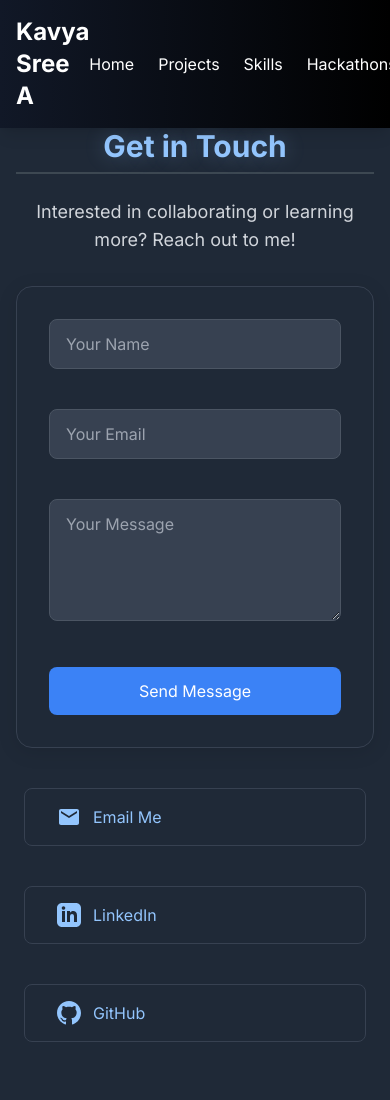
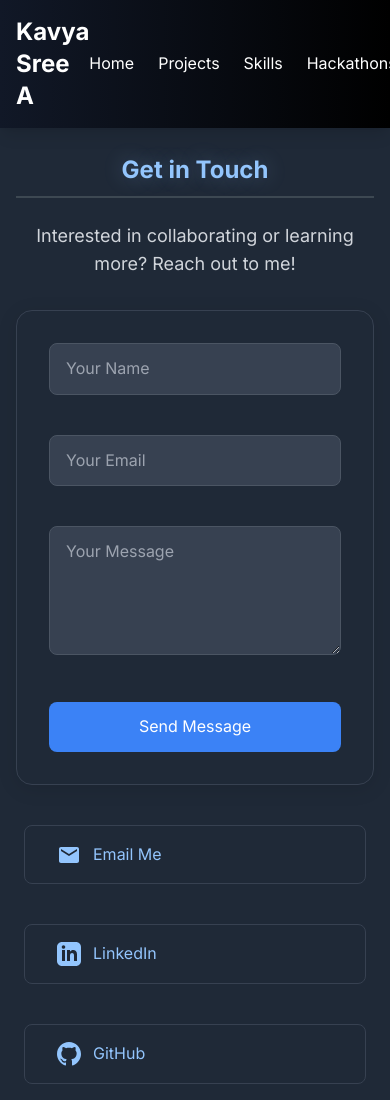
Before and after one commit to KavyaSreeA/Portfolio, a plain HTML site: page contact.html in a window 390 px wide. Shown: the top 1100 px of the page. Drawn offline with nearby package versions, Linux system fonts and the light colour scheme.

Commit message:
Updated CSS

```diff
--- a/styles.css
+++ b/styles.css
@@ -5,6 +5,71 @@ body {
     margin: 0;
     padding: 0;
     transition: background-color 0.3s ease;
+    line-height: 1.6;
+}
+
+/* Mobile first approach */
+@media screen and (max-width: 768px) {
+    .section-header {
+        font-size: 1.5rem;
+        padding: 0.5rem;
+        margin: 1rem 0;
+    }
+
+    .project-card, .skill-card, .hackathon-card {
+        padding: 1rem;
+        margin: 0.5rem;
+    }
+
+    .card-title {
+        font-size: 1.1rem;
+    }
+
+    .contact-grid {
+        grid-template-columns: 1fr;
+        gap: 1rem;
+    }
+
+    .contact-form {
+        margin: 1rem;
+        padding: 1rem;
+    }
+
+    .form-input {
+        margin-bottom: 0.75rem;
+    }
+
+    .submit-button {
+        padding: 0.75rem;
+    }
+
+    .contact-link {
+        padding: 0.75rem 1.5rem;
+        margin: 0.25rem;
+    }
+
+    .contact-link svg {
+        width: 1.25rem;
+        height: 1.25rem;
+    }
+}
+
+/* Tablet and larger screens */
+@media screen and (min-width: 769px) {
+    .section-header {
+        font-size: 1.75rem;
+        padding: 0.75rem;
+        margin: 1.5rem 0;
+    }
+
+    .contact-grid {
+        grid-template-columns: repeat(auto-fit, minmax(250px, 1fr));
+    }
+
+    .contact-form {
+        margin: 2rem auto;
+        padding: 2rem;
+    }
 }
 
 .section-header {
```
